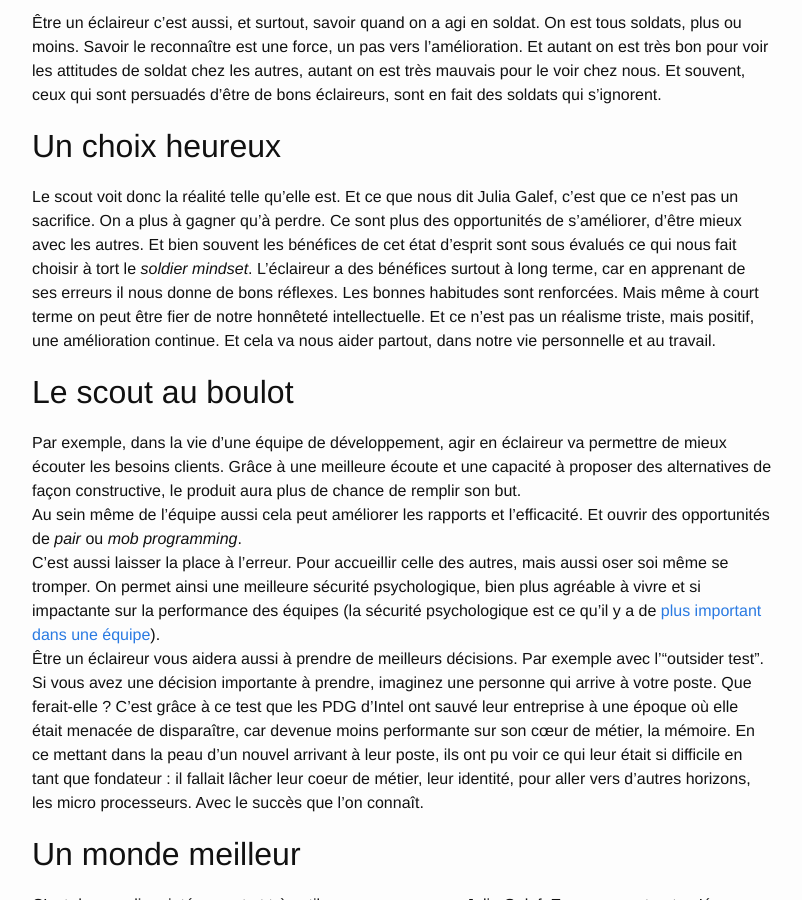
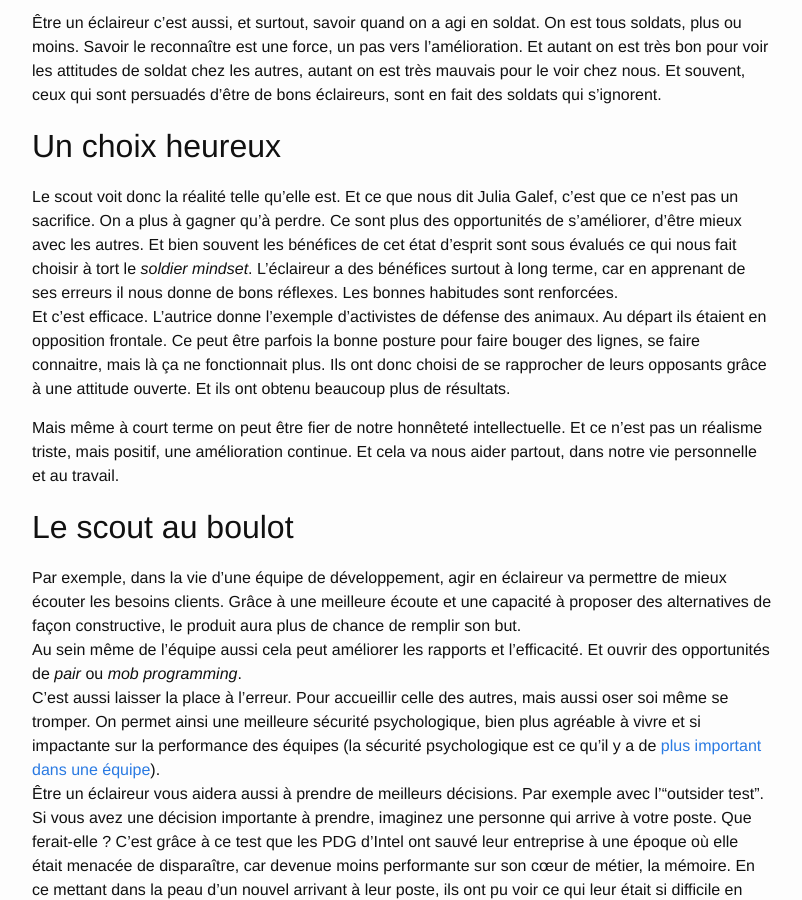
Before and after one commit to fego/fego.github.io, a Jekyll site: the page built from docs/_posts/2023-02-04-Fiche de lecture The Scout Mindset de Julia Galef.md, in a window 1280 px wide and 900 px high, scrolled down 3117 px. Shown: the whole window, without its empty margins (238-1040 px from the left). Built offline with Jekyll 4.4.1, drawn with Linux system fonts in a browser that asks for light colours; our own code applies the rules of GitHub Pages for plain Markdown files.

Commit message:
the scout mindset

```diff
--- a/docs/_posts/2023-02-04-Fiche de lecture The Scout Mindset de Julia Galef.md
+++ b/docs/_posts/2023-02-04-Fiche de lecture The Scout Mindset de Julia Galef.md
@@ -98,6 +98,13 @@ Ce sont plus des opportunités de s'améliorer, d'être mieux avec les autres.
 Et bien souvent les bénéfices de cet état d'esprit sont sous évalués ce qui nous fait choisir à tort le *soldier mindset*.
 L'éclaireur a des bénéfices surtout à long terme, car en apprenant de ses erreurs il nous donne de bons réflexes.
 Les bonnes habitudes sont renforcées.
+Et c'est efficace.
+L'autrice donne l'exemple d'activistes de défense des animaux.
+Au départ ils étaient en opposition frontale.
+Ce peut être parfois la bonne posture pour faire bouger des lignes, se faire connaitre, mais là ça ne fonctionnait plus.
+Ils ont donc choisi de se rapprocher de leurs opposants grâce à une attitude ouverte.
+Et ils ont obtenu beaucoup plus de résultats.
+
 Mais même à court terme on peut être fier de notre honnêteté intellectuelle.
 Et ce n'est pas un réalisme triste, mais positif, une amélioration continue.
 Et cela va nous aider partout, dans notre vie personnelle et au travail.
```
